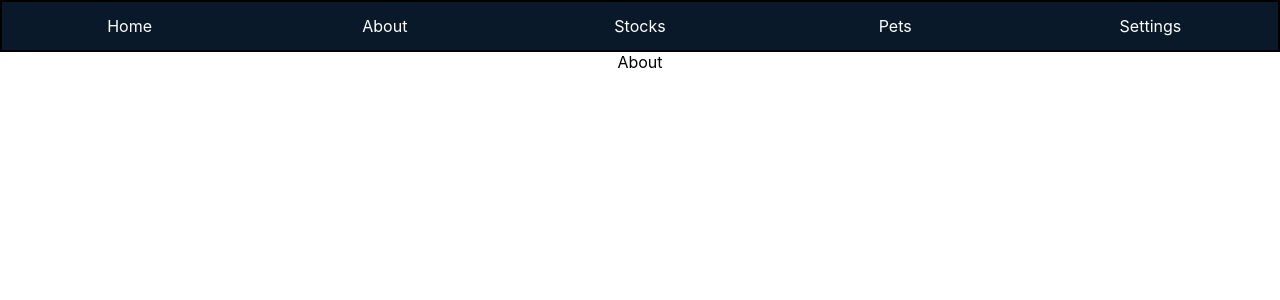
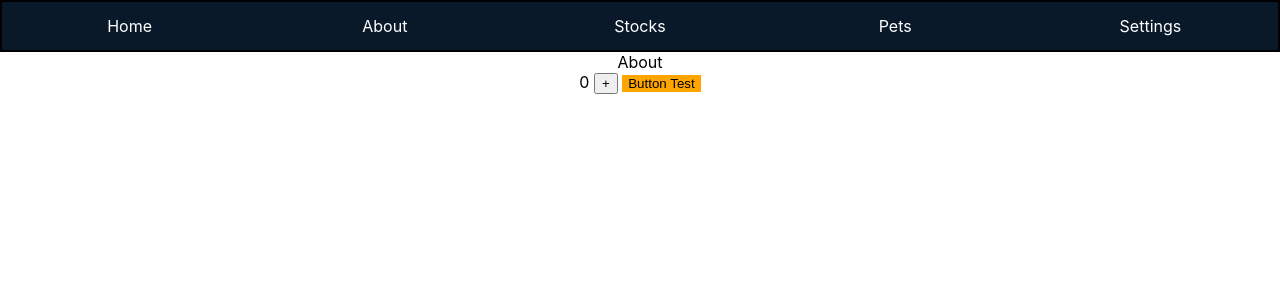
Before and after one commit to ldanneman/project-32, a React (Create React App) app: page /about in a window 1280 px wide. Shown: the top 300 px of the page. Built offline with nearby package versions, Linux system fonts and the light colour scheme.

Commit message:
disable component

```diff
--- /dev/null
+++ b/src/components/Disable/Disable.jsx
@@ -0,0 +1,14 @@
+import React from "react";
+import styles from "./disable.module.css";
+
+function Disable({ children, condition = true }) {
+  const outer = !condition ? styles.grayed : styles.none;
+  const inner = !condition ? styles.child : styles.none;
+  return (
+    <div className={outer}>
+      <div className={inner}>{children}</div>
+    </div>
+  );
+}
+
+export default Disable;
--- /dev/null
+++ b/src/components/Disable/disable.module.css
@@ -0,0 +1,13 @@
+.grayed {
+  display: inline-flex;
+  z-index: 99;
+  cursor: not-allowed;
+}
+
+.child {
+  z-index: -99;
+  filter: blur(0.8px) grayscale(100%) opacity(70%);
+}
+.none {
+  display: inline-flex;
+}
--- a/src/pages/About/About.jsx
+++ b/src/pages/About/About.jsx
@@ -1,9 +1,21 @@
 import React from "react";
+import Disable from "../../components/Disable/Disable";
 
 function About() {
+  const [count, setCount] = React.useState(0);
   return (
     <div>
       <div>About</div>
+      <text>{count}</text>{" "}
+      <button onClick={() => setCount((prev) => prev + 1)}>+</button>{" "}
+      <Disable condition={count % 2 === 0}>
+        <button
+          style={{ backgroundColor: "orange", borderWidth: "0px" }}
+          onClick={() => alert("pressed")}
+        >
+          Button Test
+        </button>
+      </Disable>
     </div>
   );
 }
```
